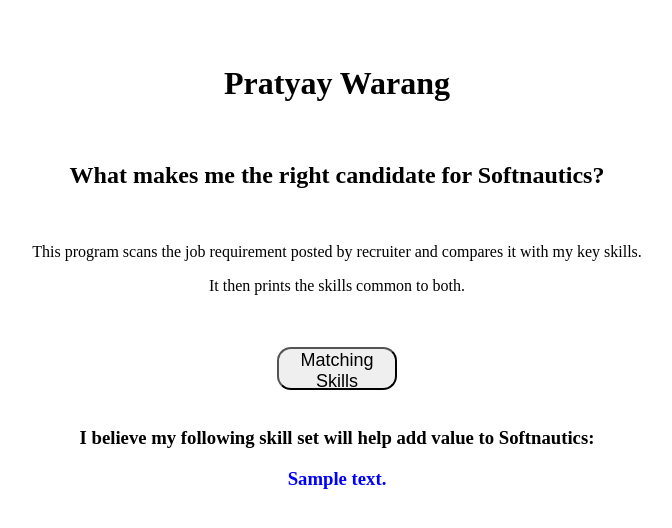
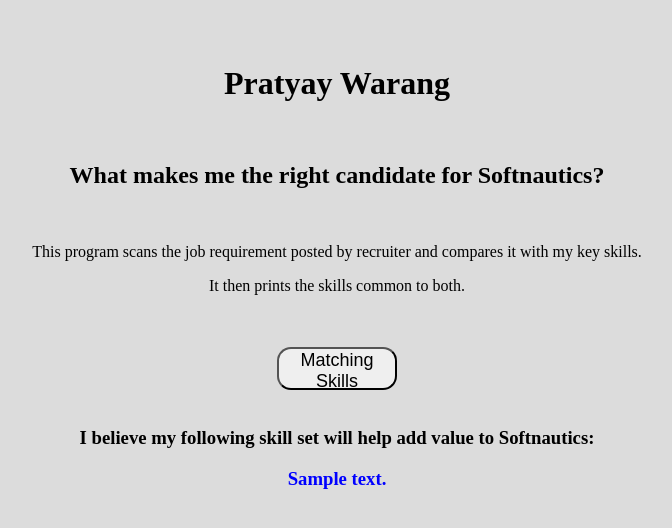
Before and after one commit to warangpratyay/Pratyay-s_Skills, a Flask app: template templates/index.html in a window 1280 px wide. Shown: the top 528 px of the page, without its empty margins (303-975 px from the left). Run offline with Flask 2, Linux system fonts and the light colour scheme; the template is opened without the code that fills it: most values are stand-ins (such as "Sample title", 1, 10 or a date in 2020).

Commit message:
Add files via upload

```diff
--- a/templates/index.html
+++ b/templates/index.html
@@ -29,7 +29,7 @@
         </form>
 		<br>
 		<h3>I believe my following skill set will help add value to Softnautics:</h3>
-		<h3 style="color:blue">{{ prediction_text }}</h3>
+		<h3 style="color:blue; margin: 0px 200px 0px 200px">{{ prediction_text }}</h3>
     </div>
 
 
@@ -37,7 +37,7 @@
 
     <style>
         body {
-            background-color: white;
+            background-color: #DCDCDC;
             text-align: center;
             padding: 0px;
         }
```
